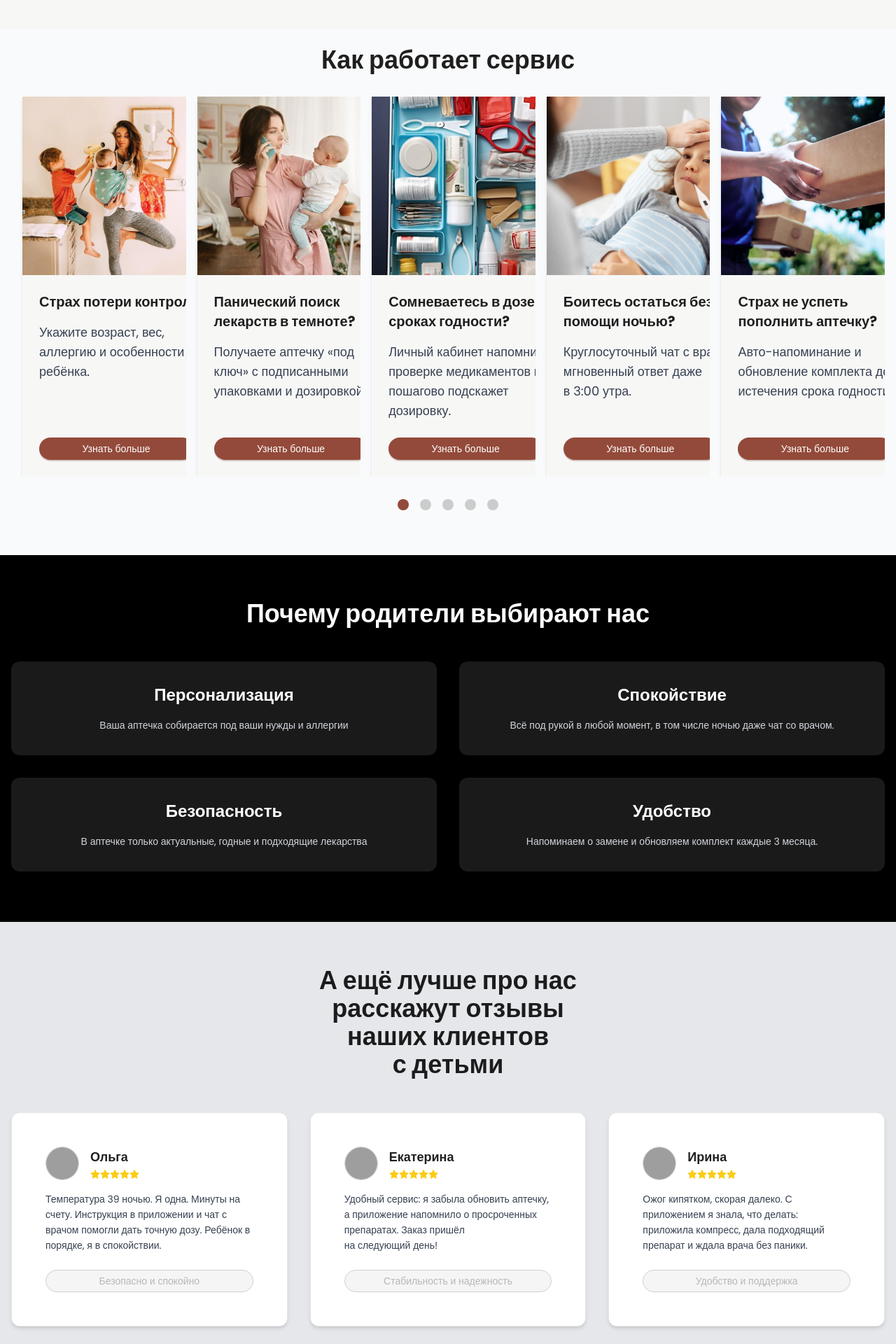
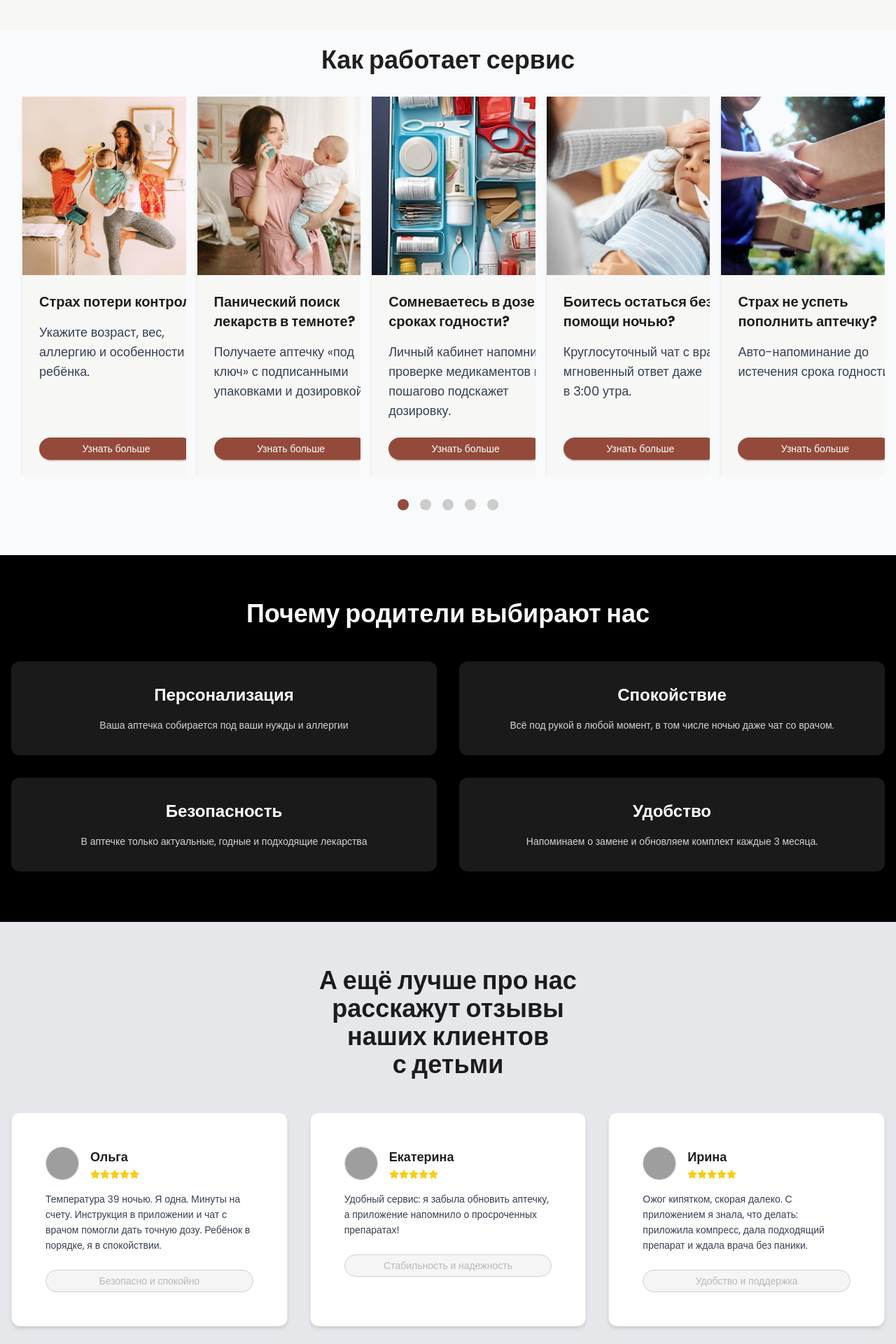
Before and after one commit to Mamniash/remote, a Next.js app: page / in a window 1280 px wide. Shown: the part 700-2620 px from the top of the page at 70% size. Built offline with nearby package versions, Linux system fonts and the light colour scheme; grey boxes are pictures that could not be loaded.

Commit message:
Снова убрал доставку

```diff
--- a/src/components/HowItWorksSection.tsx
+++ b/src/components/HowItWorksSection.tsx
@@ -51,7 +51,7 @@ const HowItWorksSection = () => {
 		{
 			title: 'Страх не успеть пополнить аптечку?',
 			description:
-				'Авто-напоминание и обновление комплекта до истечения срока годности',
+				'Авто-напоминание до истечения срока годности',
 			imageSrc: '/images/work5.jpg',
 			imageAlt: 'Приготовление блюд'
 		}
--- a/src/components/TestimonialsSection.tsx
+++ b/src/components/TestimonialsSection.tsx
@@ -23,7 +23,7 @@ const testimonials = [
 	{
 		name: 'Екатерина',
 		// subtitle: 'пробовал разные диеты',
-		text: 'Удобный сервис: я забыла обновить аптечку, а приложение напомнило о просроченных препаратах. Заказ пришёл на\u00A0следующий\u00A0день!',
+		text: 'Удобный сервис: я забыла обновить аптечку, а приложение напомнило о просроченных препаратах!',
 		tag: 'Стабильность и надежность'
 	},
 	{
```
